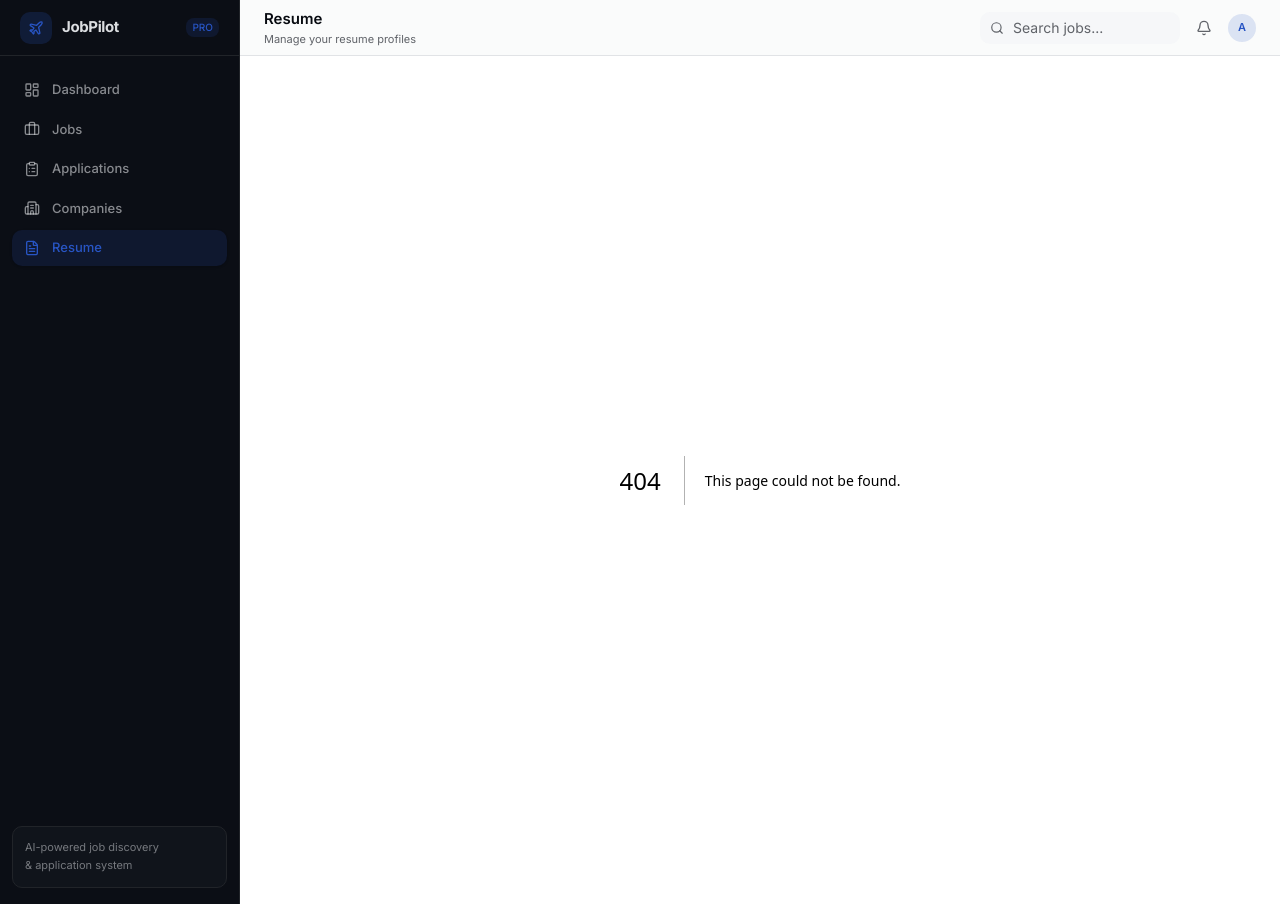
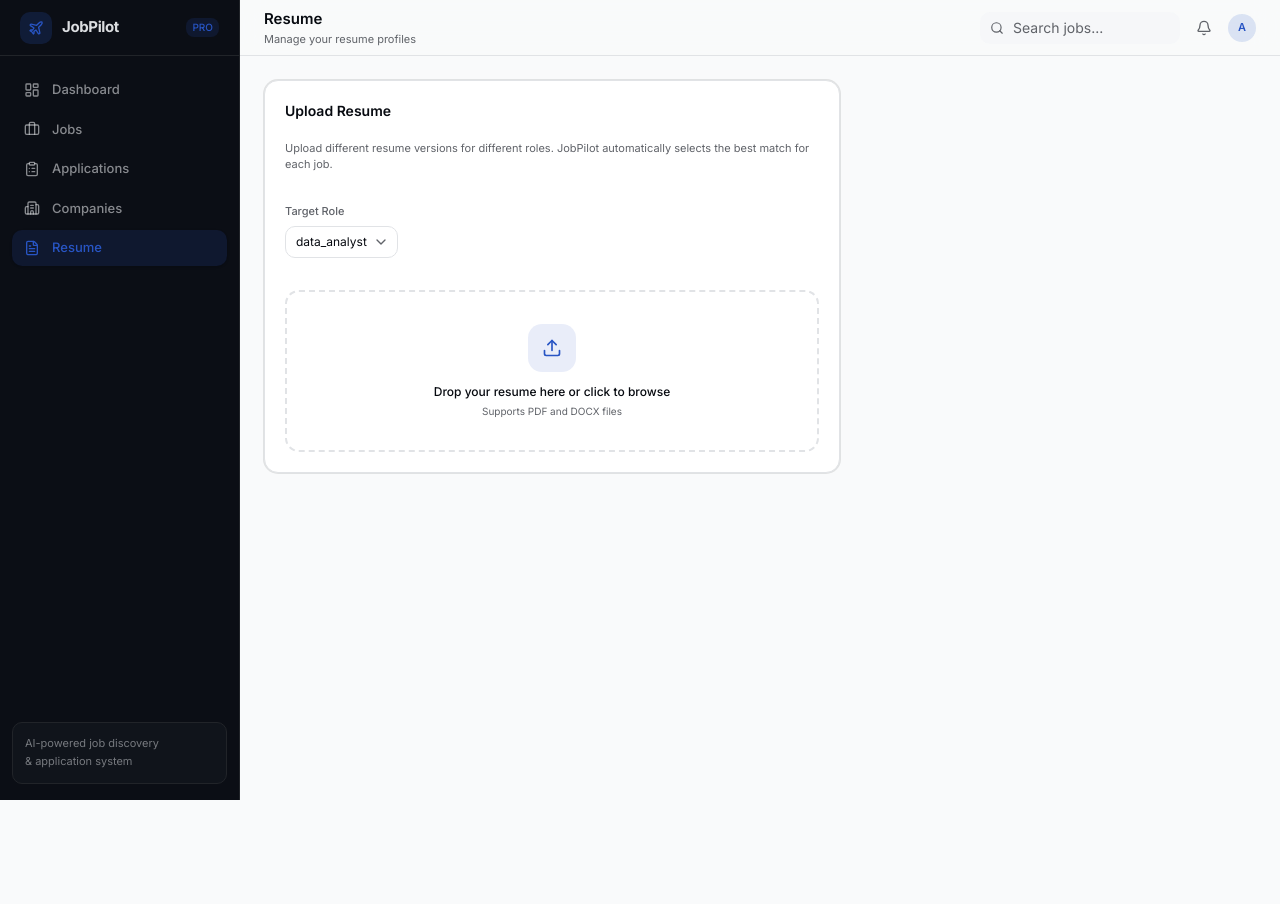
Before and after one commit to Ashaiky36/job-pilot-extended, a Next.js app in the folder frontend-next/: page /resume in a window 1280 px wide. Before the commit this address had no page. After the commit the page ends 800 px from the top, so only its background shows below. Built offline with nearby package versions, Linux system fonts and the light colour scheme.

Commit message:
feat(frontend-next): add resume upload page with drag-drop and preview
- Drag-and-drop upload zone (PDF/DOCX)
- Role type selector (Data Analyst, Data Scientist, ML Engineer, etc.)
- Parsed resume preview showing detected skills and experience
- Mapped to POST /upload-resume endpoint

```diff
--- /dev/null
+++ b/frontend-next/src/app/resume/page.tsx
@@ -0,0 +1,246 @@
+"use client";
+
+import { useState, useRef, useCallback } from "react";
+import { motion } from "motion/react";
+import { uploadResume, type ResumeUploadResult } from "@/lib/api";
+import { Card } from "@/components/ui/card";
+import { Button } from "@/components/ui/button";
+import {
+  Select,
+  SelectContent,
+  SelectItem,
+  SelectTrigger,
+  SelectValue,
+} from "@/components/ui/select";
+import { cn } from "@/lib/utils";
+import {
+  Upload,
+  FileText,
+  Loader2,
+  CheckCircle2,
+  XCircle,
+  User,
+  Sparkles,
+} from "lucide-react";
+
+const roleOptions = [
+  { value: "data_analyst", label: "Data Analyst" },
+  { value: "data_scientist", label: "Data Scientist" },
+  { value: "ml_engineer", label: "ML Engineer / AI Engineer" },
+  { value: "data_engineer", label: "Data Engineer" },
+];
+
+export default function ResumePage() {
+  const [roleType, setRoleType] = useState("data_analyst");
+  const [dragActive, setDragActive] = useState(false);
+  const [uploading, setUploading] = useState(false);
+  const [status, setStatus] = useState<{
+    message: string;
+    type: "success" | "error";
+  } | null>(null);
+  const [preview, setPreview] = useState<ResumeUploadResult | null>(null);
+  const fileInputRef = useRef<HTMLInputElement>(null);
+
+  const handleUpload = useCallback(
+    async (file: File) => {
+      if (!file.name.endsWith(".pdf") && !file.name.endsWith(".docx")) {
+        setStatus({ message: "Only PDF and DOCX files are supported", type: "error" });
+        return;
+      }
+
+      setUploading(true);
+      setStatus(null);
+      setPreview(null);
+
+      try {
+        const data = await uploadResume(file, roleType);
+        if (data.success) {
+          setStatus({
+            message: `Resume uploaded for ${roleType.replace(/_/g, " ")}`,
+            type: "success",
+          });
+          setPreview(data);
+        }
+      } catch (err) {
+        setStatus({
+          message: err instanceof Error ? err.message : "Upload failed",
+          type: "error",
+        });
+      } finally {
+        setUploading(false);
+      }
+    },
+    [roleType]
+  );
+
+  const handleDrop = useCallback(
+    (e: React.DragEvent) => {
+      e.preventDefault();
+      setDragActive(false);
+      const file = e.dataTransfer.files[0];
+      if (file) handleUpload(file);
+    },
+    [handleUpload]
+  );
+
+  const handleDragOver = (e: React.DragEvent) => {
+    e.preventDefault();
+    setDragActive(true);
+  };
+
+  const handleDragLeave = () => setDragActive(false);
+
+  const handleFileChange = (e: React.ChangeEvent<HTMLInputElement>) => {
+    const file = e.target.files?.[0];
+    if (file) handleUpload(file);
+  };
+
+  return (
+    <motion.div
+      initial={{ opacity: 0, y: 8 }}
+      animate={{ opacity: 1, y: 0 }}
+      transition={{ duration: 0.3 }}
+      className="max-w-xl space-y-5"
+    >
+      <Card className="p-5 shadow-none border">
+        <h2 className="text-sm font-semibold text-foreground mb-1">
+          Upload Resume
+        </h2>
+        <p className="text-[11px] text-muted-foreground mb-4">
+          Upload different resume versions for different roles. JobPilot
+          automatically selects the best match for each job.
+        </p>
+
+        {/* Role Selector */}
+        <div className="mb-4">
+          <label className="text-[11px] font-medium text-muted-foreground mb-1.5 block">
+            Target Role
+          </label>
+          <Select value={roleType} onValueChange={(v) => { if (v) setRoleType(v); }}>
+            <SelectTrigger className="h-9 text-xs">
+              <SelectValue />
+            </SelectTrigger>
+            <SelectContent>
+              {roleOptions.map((opt) => (
+                <SelectItem key={opt.value} value={opt.value} className="text-xs">
+                  {opt.label}
+                </SelectItem>
+              ))}
+            </SelectContent>
+          </Select>
+        </div>
+
+        {/* Upload Zone */}
+        <div
+          onDrop={handleDrop}
+          onDragOver={handleDragOver}
+          onDragLeave={handleDragLeave}
+          onClick={() => fileInputRef.current?.click()}
+          className={cn(
+            "relative rounded-xl border-2 border-dashed p-8 text-center cursor-pointer transition-all duration-200",
+            dragActive
+              ? "border-primary bg-primary/5"
+              : "border-border hover:border-primary/50 hover:bg-muted/30"
+          )}
+        >
+          <input
+            ref={fileInputRef}
+            type="file"
+            accept=".pdf,.docx"
+            hidden
+            onChange={handleFileChange}
+          />
+
+          {uploading ? (
+            <div className="flex flex-col items-center gap-2">
+              <Loader2 className="w-8 h-8 text-primary animate-spin" />
+              <p className="text-xs text-muted-foreground">
+                Uploading and parsing resume...
+              </p>
+            </div>
+          ) : (
+            <>
+              <div className="w-12 h-12 rounded-xl bg-primary/10 flex items-center justify-center mx-auto mb-3">
+                <Upload className="w-5 h-5 text-primary" />
+              </div>
+              <p className="text-xs font-medium text-foreground">
+                Drop your resume here or click to browse
+              </p>
+              <p className="text-[10px] text-muted-foreground mt-1">
+                Supports PDF and DOCX files
+              </p>
+            </>
+          )}
+        </div>
+
+        {/* Status */}
+        {status && (
+          <div
+            className={cn(
+              "flex items-center gap-2 mt-3 px-3 py-2 rounded-lg text-xs font-medium",
+              status.type === "success"
+                ? "bg-emerald-50 text-emerald-700 border border-emerald-100"
+                : "bg-red-50 text-red-700 border border-red-100"
+            )}
+          >
+            {status.type === "success" ? (
+              <CheckCircle2 className="w-3.5 h-3.5 shrink-0" />
+            ) : (
+              <XCircle className="w-3.5 h-3.5 shrink-0" />
+            )}
+            {status.message}
+          </div>
+        )}
+      </Card>
+
+      {/* Resume Preview */}
+      {preview && (
+        <motion.div
+          initial={{ opacity: 0, scale: 0.98 }}
+          animate={{ opacity: 1, scale: 1 }}
+          transition={{ duration: 0.3 }}
+        >
+          <Card className="p-5 shadow-none border">
+            <div className="flex items-center gap-3 mb-4">
+              <div className="w-10 h-10 rounded-xl bg-primary/10 flex items-center justify-center">
+                <User className="w-5 h-5 text-primary" />
+              </div>
+              <div>
+                <h3 className="text-sm font-semibold text-foreground">
+                  {preview.name || "Your Profile"}
+                </h3>
+                <p className="text-[11px] text-muted-foreground">
+                  {preview.experience_years} years experience •{" "}
+                  {preview.skills_found} skills found
+                </p>
+              </div>
+            </div>
+
+            <div className="flex items-center gap-1.5 mb-2">
+              <Sparkles className="w-3.5 h-3.5 text-primary" />
+              <span className="text-[11px] font-medium text-foreground">
+                Skills Detected
+              </span>
+            </div>
+
+            <div className="flex flex-wrap gap-1.5">
+              {preview.skills.slice(0, 15).map((skill) => (
+                <span
+                  key={skill}
+                  className="px-2 py-0.5 rounded-md bg-primary/10 text-primary text-[10px] font-medium"
+                >
+                  {skill}
+                </span>
+              ))}
+              {preview.skills.length > 15 && (
+                <span className="px-2 py-0.5 rounded-md bg-muted text-muted-foreground text-[10px]">
+                  +{preview.skills.length - 15} more
+                </span>
+              )}
+            </div>
+          </Card>
+        </motion.div>
+      )}
+    </motion.div>
+  );
+}
```
